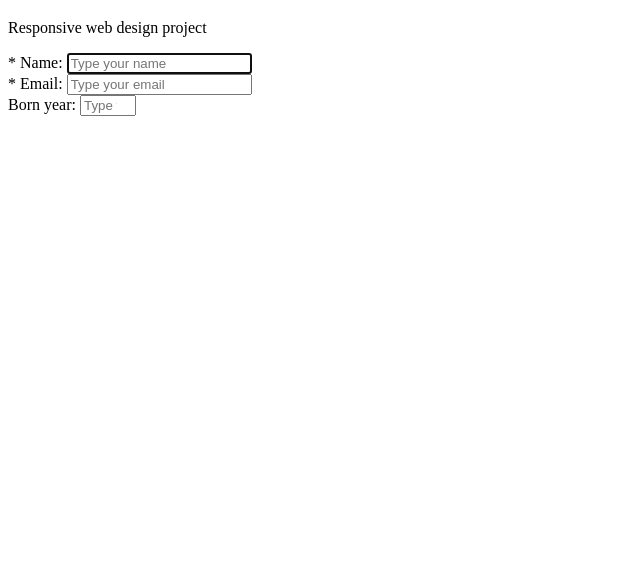
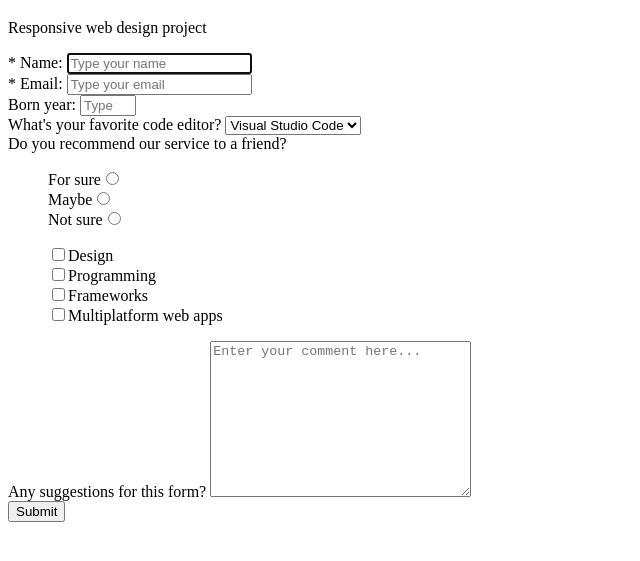
Before and after one commit to luigi-derson/Survey-Form, a plain HTML site: page index.html in a window 1280 px wide. Shown: the part 61-622 px from the top of the page, without its empty margins (0-640 px from the left). Drawn offline with Linux system fonts and the light colour scheme.

Commit message:
Form done in index.html

```diff
--- a/index.html
+++ b/index.html
@@ -23,6 +23,38 @@
                 <label id="number-label" for="year">Born year:</label>
                 <input type="number" name="year" id="number" min="4" max="10" class="input-field" placeholder="Type the year you born">
             </div>
+            <div>
+                <label for="chooseEditor">What's your favorite code editor?</label>
+                <select name="chooseEditor" id="dropdown" class="dropdown">
+                    <option value="vscode">Visual Studio Code</option>
+                    <option value="sublimetext">Sublime Text</option>
+                    <option value="atom">Atom</option>
+                    <option value="webstorm">WebStorm</option>
+                    <option value="other">Other</option>
+                </select>
+            </div>
+            <div>
+                <label for="rate">Do you recommend our service to a friend?</label>
+                <ul style="list-style: none;">
+                    <li class="option"><label>For sure<input name="radio-buttons" value="1" type="radio" class="rating"></label></li>
+                    <li class="option"><label>Maybe<input name="radio-buttons" value="2" type="radio" class="rating"></label></li>
+                    <li class="option"><label>Not sure<input name="radio-buttons" value="3" type="radio" class="rating"></label></li>
+                </ul>
+            </div>
+            <div>
+                <label for="Things about Web Development that you like:"></label>
+                <ul style="list-style: none;">
+                    <li class="checkbox"><label><input name="things" value="1" type="checkbox" class="things">Design</label></li>
+                    <li class="checkbox"><label><input name="things" value="1" type="checkbox" class="things">Programming</label></li>
+                    <li class="checkbox"><label><input name="things" value="1" type="checkbox" class="things">Frameworks</label></li>
+                    <li class="checkbox"><label><input name="things" value="1" type="checkbox" class="things"></label>Multiplatform web apps</li>
+                </ul>
+            </div>
+            <div>
+                <label for="comments">Any suggestions for this form?</label>
+                <textarea name="comments" id="comment" cols="30" rows="10" class="input-field" placeholder="Enter your comment here..."></textarea>
+            </div>
+            <button id="submit" type="submit">Submit</button>
         </form>
     </main>
 </body>
```
